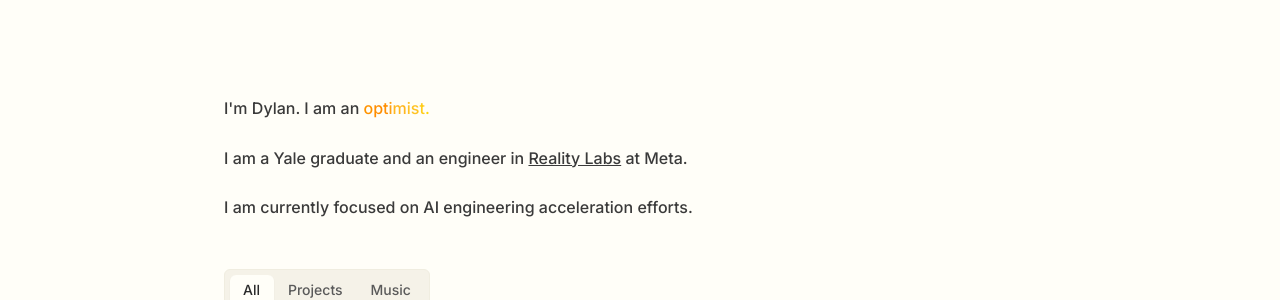
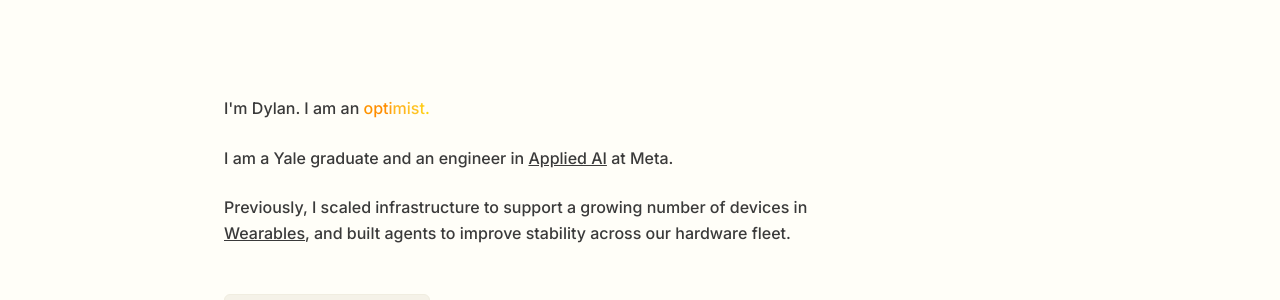
Before and after one commit to dylanfernandezdelara/dylanfdl_website, a Next.js app: page /about in a window 1280 px wide. Shown: the top 300 px of the page. Built offline with nearby package versions, Linux system fonts and the light colour scheme; no server answers.

Commit message:
Update about page intro blurb (#49)

```diff
--- a/app/about/page.tsx
+++ b/app/about/page.tsx
@@ -29,15 +29,22 @@
             I am a Yale graduate and an engineer in{' '}
             <ExternalLink
               allowWrap
-              href="https://www.meta.com/ai-glasses/meta-ray-ban-display/"
+              href="https://www.reuters.com/technology/meta-transfers-top-engineers-into-new-ai-tooling-team-2026-04-09/"
             >
-              Reality Labs
+              Applied AI
             </ExternalLink>{' '}
-            <span className="min-[481px]:whitespace-nowrap">at Meta.</span>
+            at Meta.
           </p>
 
           <p className="mb-3 text-fg1 min-[481px]:mb-4 md:mb-6">
-            I am currently focused on AI engineering acceleration efforts.
+            Previously, I scaled infrastructure to support a growing number of devices in{' '}
+            <ExternalLink
+              allowWrap
+              href="https://www.meta.com/ai-glasses/meta-ray-ban-display/"
+            >
+              Wearables
+            </ExternalLink>
+            , and built agents to improve stability across our hardware fleet.
           </p>
 
         </div>
```
